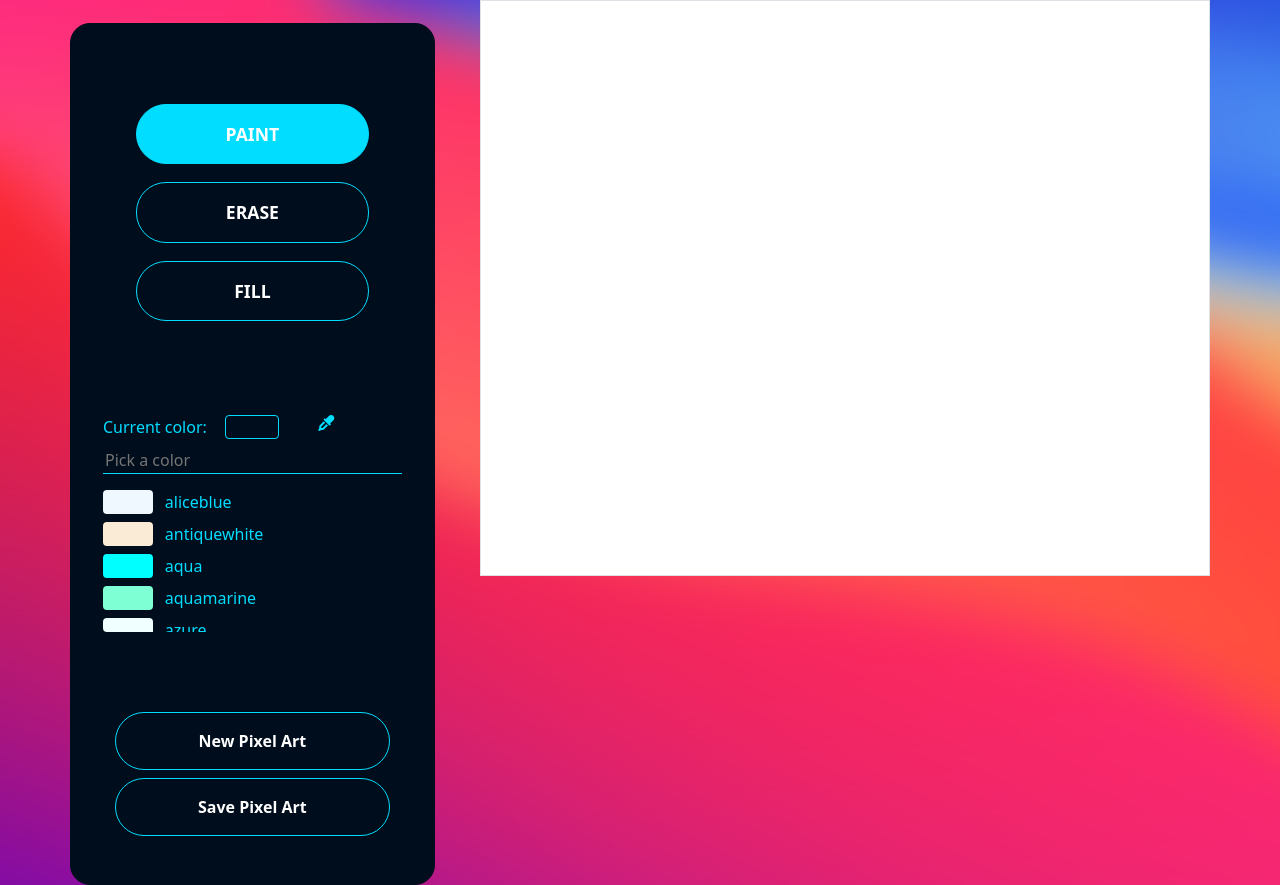
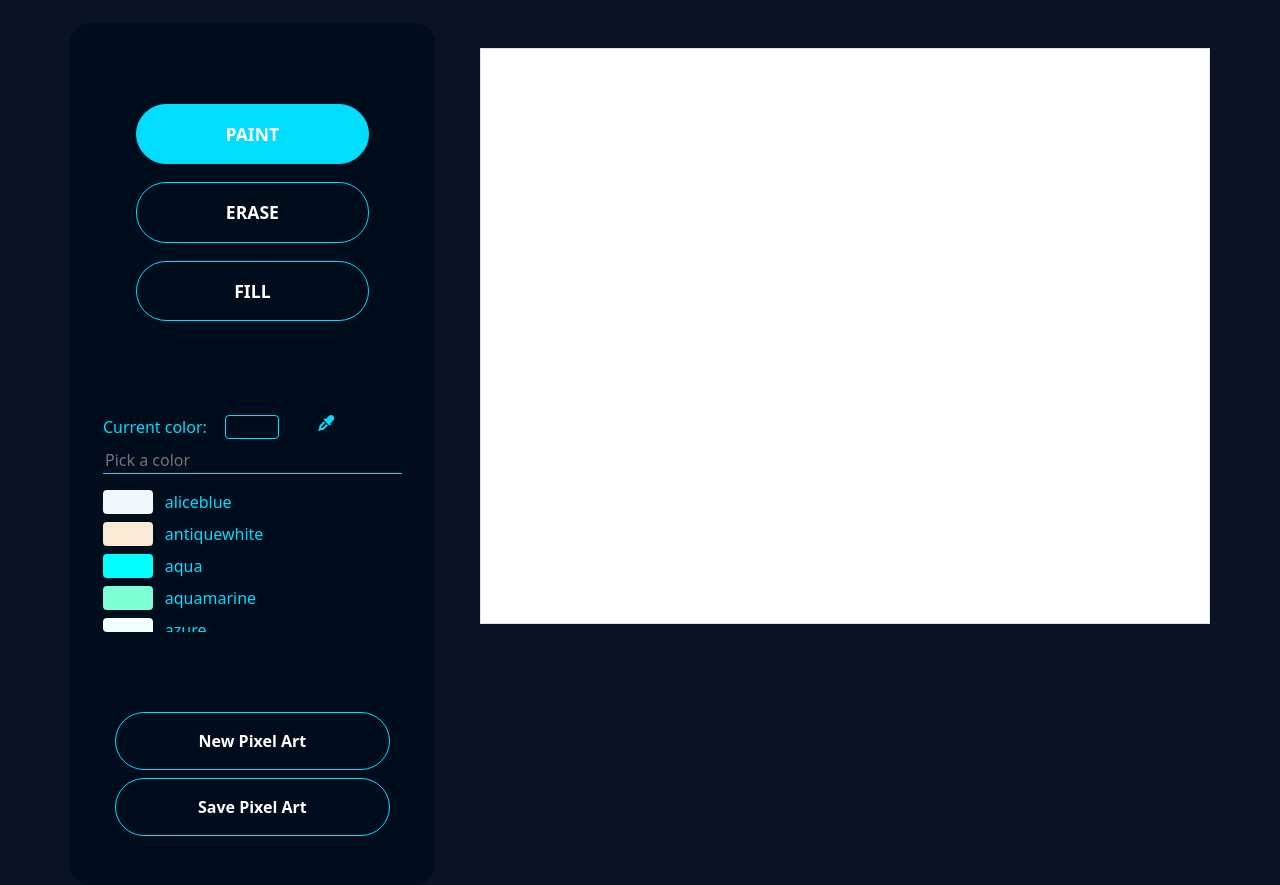
Before and after one commit to VaughnValle/bfs-visualizer, a React (Create React App) app in the folder frontend/: page / in a window 1280 px wide. Built offline with nearby package versions, Linux system fonts and the light colour scheme; the HTML template or start-up script is replaced by a standard one.

Commit message:
[Adjustment][Joseph] added finishing touches

```diff
--- a/frontend/src/App.js
+++ b/frontend/src/App.js
@@ -1,4 +1,5 @@
 import { useState } from 'react';
+import './css/App.css';
 import { getInitialGridState } from './helpers/Grid';
 import { PAINT } from './constants/ActionTypes';
 import Grid from './components/Grid';
--- a/frontend/src/components/Grid.js
+++ b/frontend/src/components/Grid.js
@@ -74,7 +74,7 @@ const Grid = ({
     )
 
     return (
-        <table id="canvas" className="grid col border">
+        <table id="canvas" className="grid col border my-5">
             {
                 renderedGrid
             }
--- /dev/null
+++ b/frontend/src/css/App.css
@@ -0,0 +1,4 @@
+body {
+    color: #00ddff;
+    background-color: rgb(0,13,28, 0.97);
+}
--- a/frontend/src/css/ToolsContainer.css
+++ b/frontend/src/css/ToolsContainer.css
@@ -1,10 +1,5 @@
 #root {
     scrollbar-color: rgb(0,176,204) transparent !important;
-}
-
-body {
-    color: #00ddff;
-    background-image: url("../images/wallpaper.png");
 }
 
 #left-container {
```
